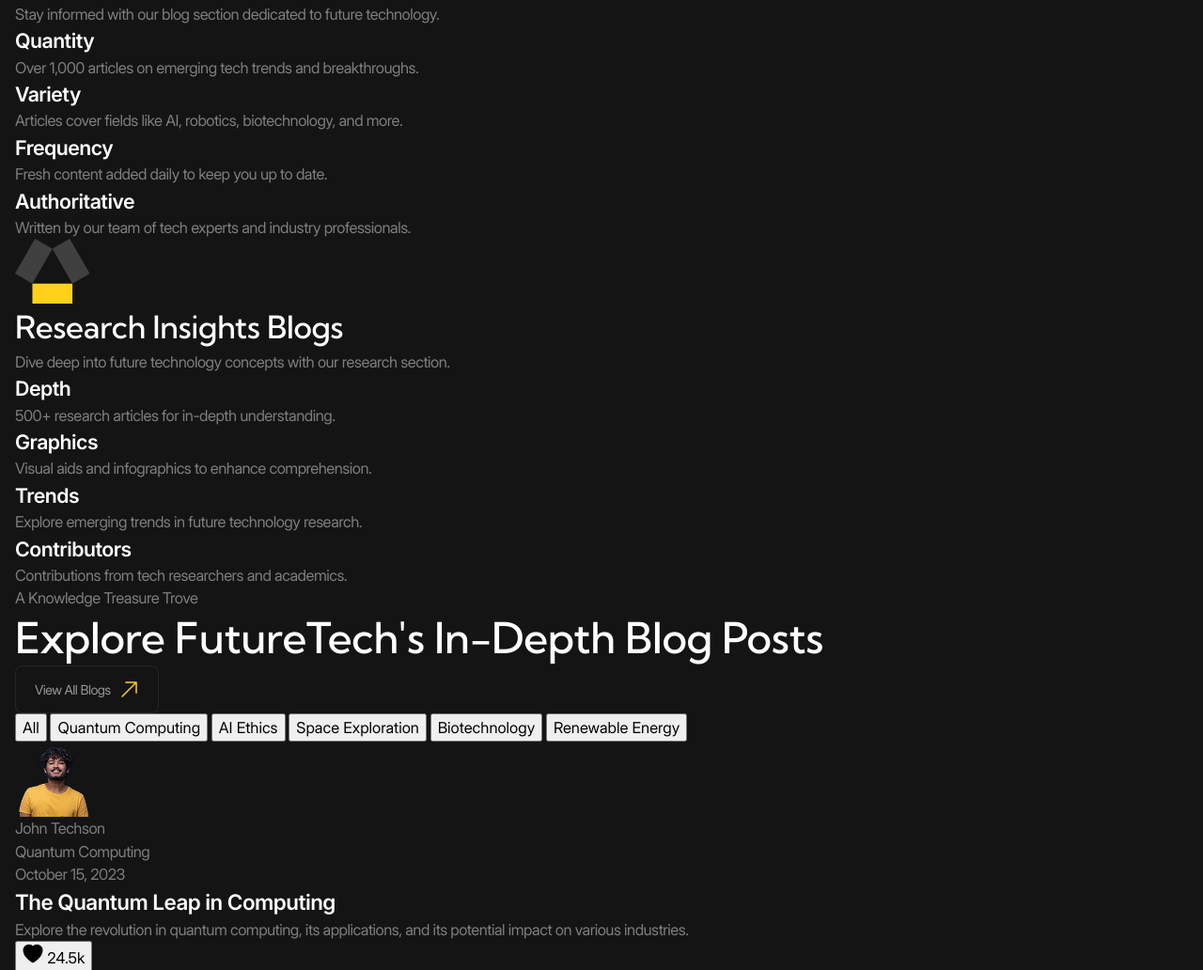
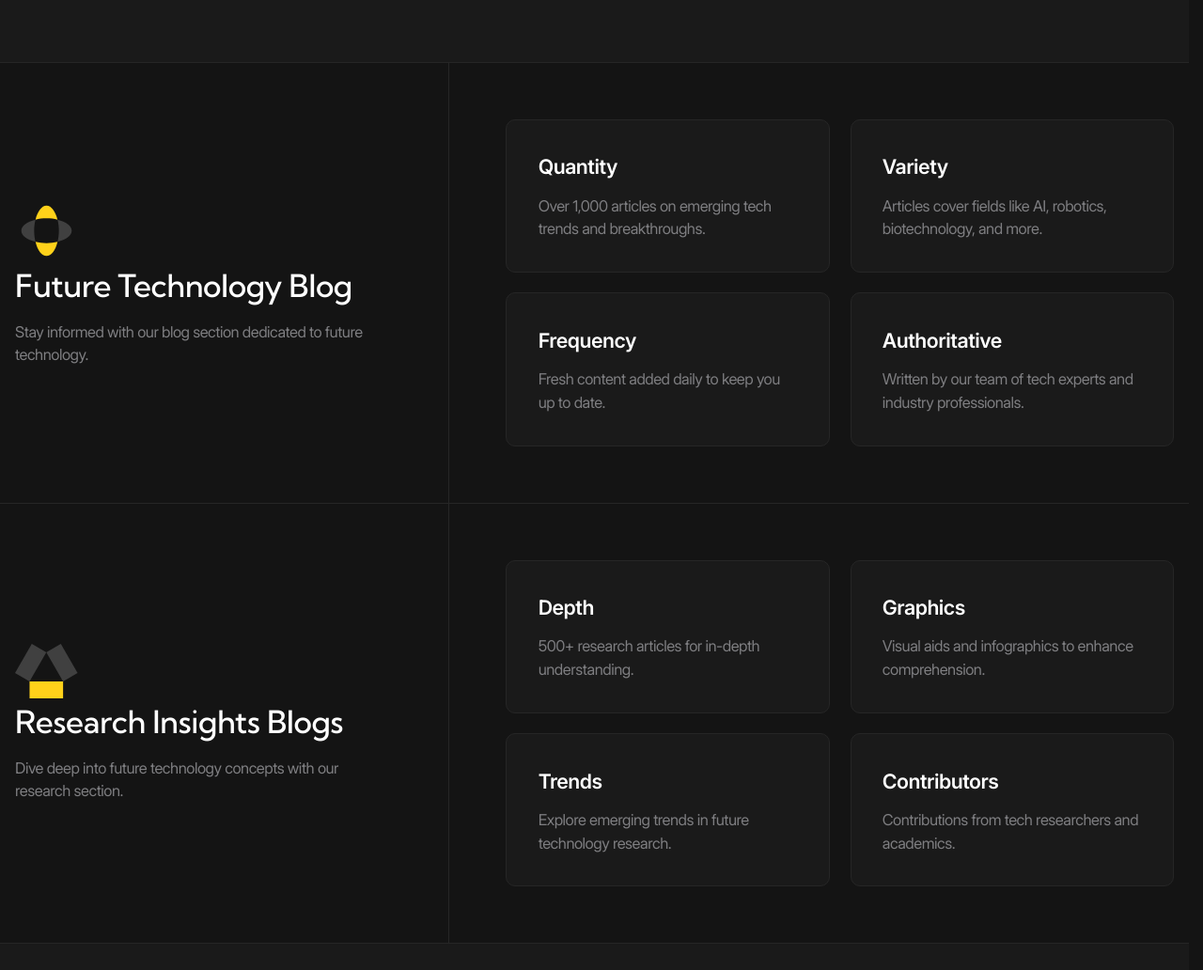
Before and after one commit to pasiwka/Future-Tech, a plain HTML site: page index.html in a window 1280 px wide. Shown: the part 1219-2251 px from the top of the page at 94% size. Drawn offline with Linux system fonts and the light colour scheme; files whose address does not match are found by name.

Commit message:
Add files via upload

```diff
--- /dev/null
+++ b/styles/blocks/_blog-actions.scss
@@ -0,0 +1 @@
+@use '../helpers' as *;
--- /dev/null
+++ b/styles/blocks/_blog-card.scss
@@ -0,0 +1 @@
+@use '../helpers' as *;
--- /dev/null
+++ b/styles/blocks/_card.scss
@@ -0,0 +1,71 @@
+@use '../helpers' as *;
+
+.card{
+    @include tablet-above{
+        display: grid;
+        grid-template-columns: 37.5% auto;
+    }
+
+    &__preview,
+    &__body{
+        padding: rem(80);
+
+        @include laptop{
+            padding: rem(60);
+        }
+    }
+    &__preview{
+        padding-left: 0;
+        display: flex;
+        flex-direction: column;
+        justify-content: center;
+        row-gap: fluid(60,20);
+
+        @include tablet-above{
+            border-right: var(--border);
+        }
+
+        @include tablet{
+            padding-right: 0;
+            padding-block: rem(50);
+            border-bottom: var(--border);
+        }
+        &-maim{
+            display: grid;
+            row-gap: fluid(50,24);
+        }
+
+        &-icon{
+            width: fluid(80,50);
+        }
+        &-info{
+            display: grid;
+            row-gap: fluid(16,6);
+        }
+    }
+    &__body{
+        padding-right: 0;
+        @include tablet{
+            padding: rem(30) rem(16);
+        }
+    }
+
+    &__grid{
+        display: grid;
+
+        &--2-cols{
+            grid-template-columns: repeat(2,1fr);
+            gap: fluid(30,10);
+
+            @include mobile{
+                grid-template-columns: 1fr;
+            }
+        }
+    }
+    &__cell{
+        display: flex;
+        flex-direction: column;
+        justify-content: start;
+        row-gap: fluid(20,4);
+    }
+}
--- /dev/null
+++ b/styles/blocks/_list.scss
@@ -0,0 +1,10 @@
+@use '../helpers' as *;
+
+
+.list{
+    &__item{
+        &:not(:last-child){
+            border-bottom: var(--border);
+        }
+    }
+}
--- /dev/null
+++ b/styles/blocks/_person-card.scss
@@ -0,0 +1 @@
+@use '../helpers' as *;
--- /dev/null
+++ b/styles/blocks/_section.scss
@@ -0,0 +1,42 @@
+@use '../helpers' as *;
+
+
+.section{
+    &__header{
+        padding-block: fluid(120,40);
+        background-color: var(--color-dark-10);
+
+        &-inner{
+            &:has(.section__link){
+                display: grid;
+                align-items: center;
+                column-gap: 1rem;
+
+                @include mobile-above{
+                    grid-template-columns: 1fr auto;
+
+                }
+
+                @include mobile{
+                    row-gap: rem(30);
+                }
+            }
+        }
+
+        &-info{
+            display: grid;
+            align-items: start;
+            row-gap: rem(16);
+            @include laptop{
+                row-gap: rem(10);
+            }
+        }
+    }
+
+    &__subtitle{
+        justify-self: start;
+    }
+    &__body{
+        border-block: var(--border);
+    }
+}
--- /dev/null
+++ b/styles/blocks/_tabs.scss
@@ -0,0 +1,43 @@
+@use '../helpers' as *;
+
+
+.tabs{
+    &__header{
+        border-bottom: var(--border);
+    }
+
+    &__buttons{
+        display: grid;
+        grid-template-columns: repeat(6,1fr);
+        column-gap: rem(20);
+        padding-block: fluid(50,20);
+
+        @include laptop{
+            column-gap: rem(14);
+        }
+    }
+    &__button{
+        padding: fluid(30,18) rem(11);
+        color: var(--color-gray-60);
+        background-color: transparent;
+        border: var(--border);
+        border-radius: rem(8);
+        font-size: rem(18);
+
+        @include laptop{
+            font-size: rem(14);
+        }
+
+        @include hover{
+            color: var(--color-accent);
+            border-color: var(--color-accent) ;
+        }
+
+        &.is-active {
+      color: var(--color-light);
+      font-weight: 500;
+      background-color: var(--color-dark-10);
+      pointer-events: none;
+    }
+    }
+}
--- /dev/null
+++ b/styles/blocks/_tag.scss
@@ -0,0 +1,16 @@
+@use '../helpers' as *;
+
+
+.tag{
+    @include fluid-text(20,14);
+
+    padding: rem(6) rem(10);
+    color: var(--color-light);
+    font-weight: 500;
+    background-color: var(--color-dark-20);
+    border-radius: rem(4);
+
+    @include laptop{
+        padding: rem(4) rem(8);
+    }
+}
--- /dev/null
+++ b/styles/blocks/_tile.scss
@@ -0,0 +1,13 @@
+@use '../helpers' as *;
+
+
+.tile{
+    padding: fluid(40,24);
+    background-color: var(--color-dark-10);
+    border-radius:  rem(12) ;
+    border: var(--border);
+
+    @include laptop{
+        border-radius: rem(10);
+    }
+}
```
Also changed, not shown: styles/main.scss (+11 -0 lines), styles/main.css, 1 other file.
